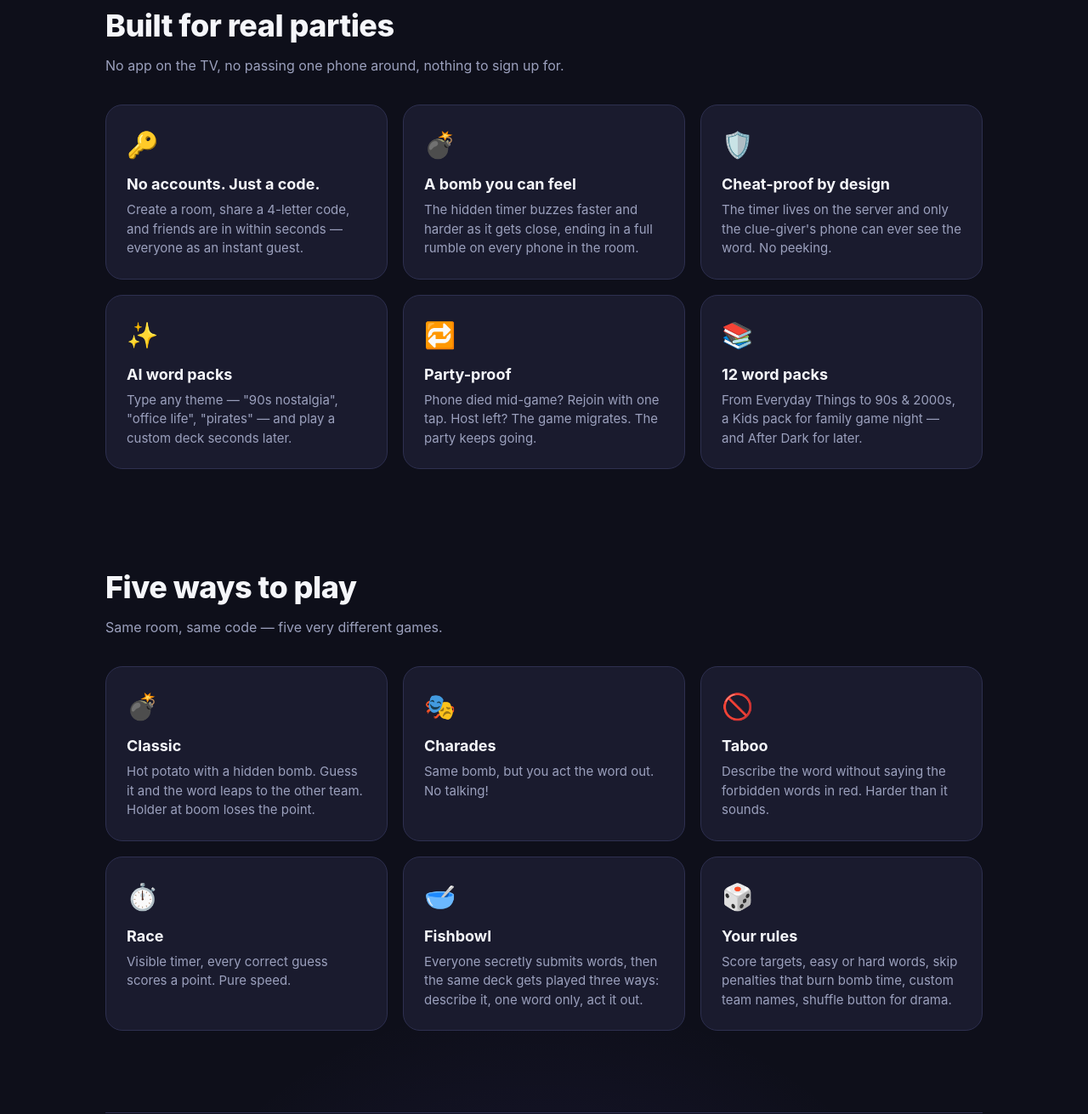
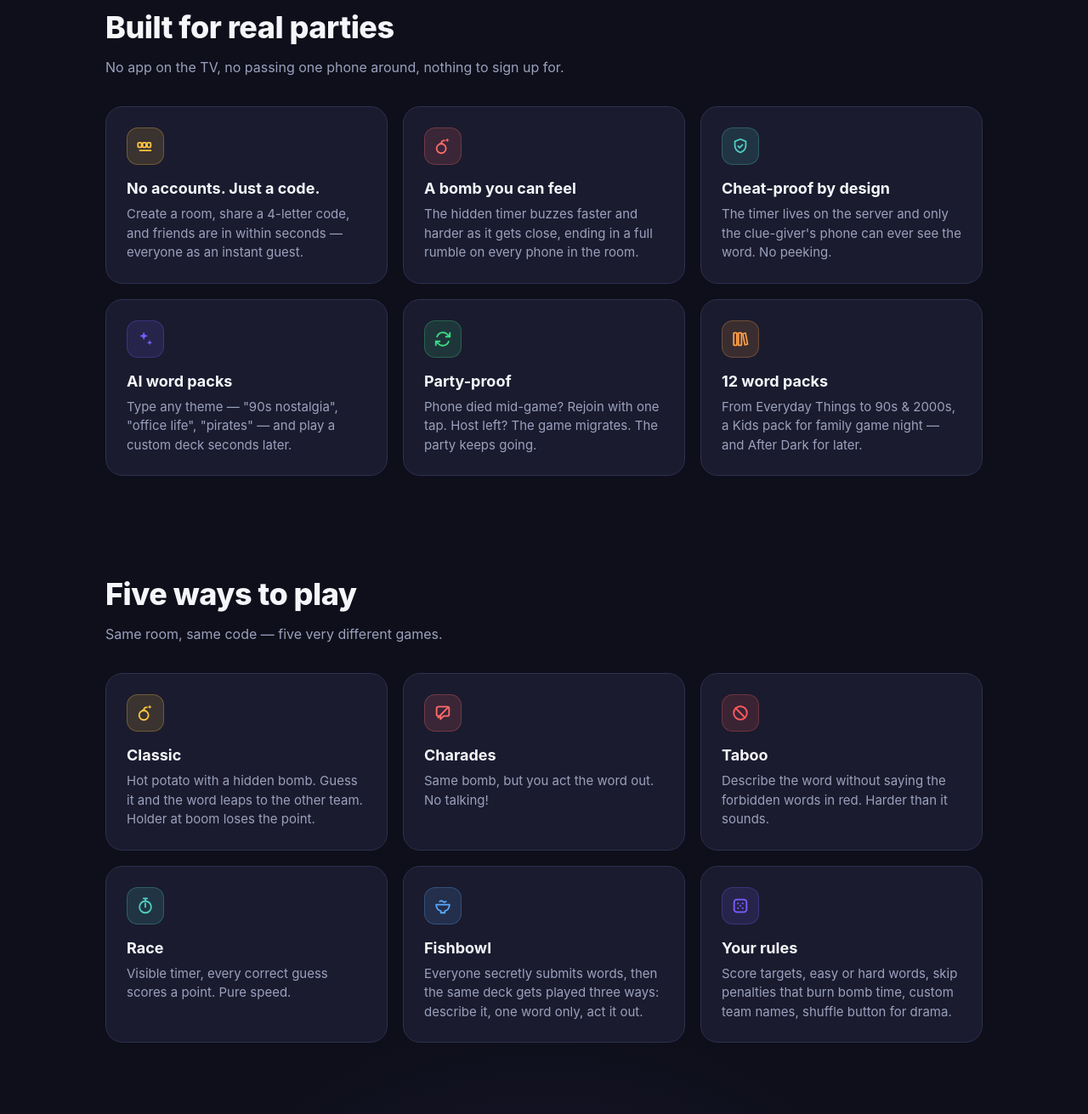
Before and after one commit to contherad/phonephrase-site, a plain HTML site: page index.html in a window 1280 px wide. Shown: the part 1349-2660 px from the top of the page at 85% size. Drawn offline with Linux system fonts and the light colour scheme.

Commit message:
Brand refresh: new icon, redesigned screenshots, glyph chips, Play badge
Sync the redesigned site from the app repo: vector-bomb app icon,
regenerated App Store screenshots, tinted SVG glyph chips instead of
emoji card icons, and a Google Play badge beside the live App Store
button. Privacy policy merges the July 11 strengthening with the
Purchases section, now covering both stores.

Co-Authored-By: Claude Fable 5 <noreply@anthropic.com>
Claude-Session: https://claude.ai/code/session_013PYcqpkBHy2rkyXFn1qmcy

```diff
--- a/index.html
+++ b/index.html
@@ -4,7 +4,7 @@
   <meta charset="utf-8">
   <meta name="viewport" content="width=device-width, initial-scale=1">
   <title>PhonePhrase — the party word game where the word jumps to your phone</title>
-  <meta name="description" content="A Catchphrase-style party game for iOS. Everyone plays on their own phone: give clues, pass the word, and don't get caught holding it when the hidden bomb blows. Five modes, AI word packs, no accounts.">
+  <meta name="description" content="A Catchphrase-style party game for iPhone and Android. Everyone plays on their own phone: give clues, pass the word, and don't get caught holding it when the hidden bomb blows. Five modes, AI word packs, no accounts.">
   <meta property="og:title" content="PhonePhrase — Party Word Game">
   <meta property="og:description" content="The word jumps to your phone. Guess it before the bomb blows. Five modes, AI word packs, no accounts — just a 4-letter code.">
   <meta property="og:image" content="https://phonephrase.soudub.com/assets/01-hero.png">
@@ -39,10 +39,17 @@
     h1 { font-size: clamp(38px, 6vw, 62px); font-weight: 800; letter-spacing: -1px; line-height: 1.08; margin: 26px 0 14px; }
     h1 .coral { color: var(--coral); } h1 .teal { color: var(--teal); }
     .tagline { font-size: clamp(17px, 2.2vw, 21px); color: var(--muted); max-width: 640px; margin: 0 auto 30px; font-weight: 500; }
+    .ctas { display: flex; gap: 12px; justify-content: center; flex-wrap: wrap; }
     .cta { display: inline-flex; align-items: center; gap: 10px; background: var(--primary); color: var(--primaryText);
-      font-weight: 800; font-size: 17px; padding: 15px 30px; border-radius: 14px; text-decoration: none; }
+      font-weight: 800; font-size: 17px; padding: 15px 28px; border-radius: 14px; text-decoration: none; }
     .cta:hover { filter: brightness(1.06); }
+    .cta.secondary { background: var(--surfaceAlt); color: var(--text); border: 1px solid var(--border); }
     .cta-note { display: block; margin-top: 12px; color: var(--muted); font-size: 14px; }
+    .glyph { width: 44px; height: 44px; border-radius: 13px; display: flex; align-items: center; justify-content: center;
+      color: var(--g, var(--primary));
+      background: color-mix(in srgb, var(--g, var(--primary)) 14%, transparent);
+      border: 1px solid color-mix(in srgb, var(--g, var(--primary)) 28%, transparent); }
+    .glyph svg { width: 22px; height: 22px; }
     .shots { display: flex; gap: 22px; overflow-x: auto; padding: 46px 6px 26px; scroll-snap-type: x mandatory; }
     .shots img { width: 252px; border-radius: 22px; scroll-snap-align: center; flex-shrink: 0;
       box-shadow: 0 20px 50px rgba(0,0,0,.45); border: 1px solid var(--border); }
@@ -51,8 +58,7 @@
     .sub { color: var(--muted); margin-bottom: 34px; max-width: 620px; }
     .grid { display: grid; grid-template-columns: repeat(auto-fit, minmax(250px, 1fr)); gap: 18px; }
     .card { background: var(--surface); border: 1px solid var(--border); border-radius: 20px; padding: 24px; }
-    .card .emoji { font-size: 30px; }
-    .card h3 { font-size: 18px; margin: 10px 0 6px; }
+    .card h3 { font-size: 18px; margin: 14px 0 6px; }
     .card p { color: var(--muted); font-size: 15px; }
     .modes .card h3 span { font-size: 13px; font-weight: 700; padding: 3px 9px; border-radius: 99px; margin-left: 8px; vertical-align: 2px; }
     footer { border-top: 1px solid var(--border); padding: 34px 0 50px; margin-top: 40px;
@@ -80,7 +86,12 @@
       <h1>The word jumps<br>to <span class="coral">your</span> phone</h1>
       <p class="tagline">A Catchphrase-style party game where everyone plays on their own phone.
         Give clues, pass the word, and don't get caught holding it when the hidden bomb blows.</p>
-      <a class="cta" href="https://apps.apple.com/us/app/phonephrase-party-word-game/id6785154777">&#63743; Download on the App&nbsp;Store</a>
+      <div class="ctas">
+        <a class="cta" href="https://apps.apple.com/us/app/phonephrase-party-word-game/id6785154777">&#63743; Download on the App&nbsp;Store</a>
+        <a class="cta secondary" href="#" aria-disabled="true">
+          <svg viewBox="0 0 24 24" width="18" height="18" fill="currentColor" aria-hidden="true"><path d="M4 3.5v17c0 .4.4.7.8.5l1.6-.9L13 12 6.4 3.9l-1.6-.9c-.4-.2-.8.1-.8.5zm10.6 6.2L8.2 4.2l8.3 4.7-1.9.8zm0 4.6 1.9.8-8.3 4.7 6.4-5.5zm1.6-3.5 2.9 1.7c.5.3.5 1 0 1.3l-2.9 1.7-2.3-2.3 2.3-2.4z"/></svg>
+          Get it on Google&nbsp;Play</a>
+      </div>
       <span class="cta-note">Available now on iPhone. Coming soon to Google Play.</span>
     </div>
 
@@ -97,17 +108,17 @@
       <h2>Built for real parties</h2>
       <p class="sub">No app on the TV, no passing one phone around, nothing to sign up for.</p>
       <div class="grid">
-        <div class="card"><div class="emoji">🔑</div><h3>No accounts. Just a code.</h3>
+        <div class="card"><div class="glyph" style="--g:var(--primary)"><svg viewBox="0 0 24 24" fill="none" stroke="currentColor" stroke-width="2" stroke-linecap="round" stroke-linejoin="round" aria-hidden="true"><rect x="2.5" y="7.5" width="4.6" height="6" rx="1.4"/><rect x="8.4" y="7.5" width="4.6" height="6" rx="1.4"/><rect x="14.3" y="7.5" width="4.6" height="6" rx="1.4"/><path d="M5 17.5h14"/></svg></div><h3>No accounts. Just a code.</h3>
           <p>Create a room, share a 4-letter code, and friends are in within seconds — everyone as an instant guest.</p></div>
-        <div class="card"><div class="emoji">💣</div><h3>A bomb you can feel</h3>
+        <div class="card"><div class="glyph" style="--g:var(--coral)"><svg viewBox="0 0 24 24" fill="none" stroke="currentColor" stroke-width="2" stroke-linecap="round" stroke-linejoin="round" aria-hidden="true"><circle cx="10" cy="15" r="6"/><path d="M8.5 8.6h3"/><path d="M10 8.6C10 6 11.5 4.6 14 4.8"/><path fill="currentColor" stroke="none" d="M17.6 1.6l.8 2 2 .8-2 .8-.8 2-.8-2-2-.8 2-.8z"/></svg></div><h3>A bomb you can feel</h3>
           <p>The hidden timer buzzes faster and harder as it gets close, ending in a full rumble on every phone in the room.</p></div>
-        <div class="card"><div class="emoji">🛡️</div><h3>Cheat-proof by design</h3>
+        <div class="card"><div class="glyph" style="--g:var(--teal)"><svg viewBox="0 0 24 24" fill="none" stroke="currentColor" stroke-width="2" stroke-linecap="round" stroke-linejoin="round" aria-hidden="true"><path d="M12 3l7 2.8v5.4c0 4.4-2.9 7.3-7 9-4.1-1.7-7-4.6-7-9V5.8z"/><path d="M9.2 12l2 2 3.6-3.8"/></svg></div><h3>Cheat-proof by design</h3>
           <p>The timer lives on the server and only the clue-giver's phone can ever see the word. No peeking.</p></div>
-        <div class="card"><div class="emoji">✨</div><h3>AI word packs</h3>
+        <div class="card"><div class="glyph" style="--g:var(--accent)"><svg viewBox="0 0 24 24" fill="none" stroke="currentColor" stroke-width="2" stroke-linecap="round" stroke-linejoin="round" aria-hidden="true"><path fill="currentColor" stroke="none" d="M10 2.6l1.5 3.9 3.9 1.5-3.9 1.5L10 13.4 8.5 9.5 4.6 8l3.9-1.5z"/><path fill="currentColor" stroke="none" d="M17.5 13l1 2.5 2.5 1-2.5 1-1 2.5-1-2.5-2.5-1 2.5-1z"/></svg></div><h3>AI word packs</h3>
           <p>Type any theme — "90s nostalgia", "office life", "pirates" — and play a custom deck seconds later.</p></div>
-        <div class="card"><div class="emoji">🔁</div><h3>Party-proof</h3>
+        <div class="card"><div class="glyph" style="--g:#3DDC84"><svg viewBox="0 0 24 24" fill="none" stroke="currentColor" stroke-width="2" stroke-linecap="round" stroke-linejoin="round" aria-hidden="true"><path d="M4.5 9a8 8 0 0 1 13.8-2.5L21 9"/><path d="M21 4v5h-5"/><path d="M19.5 15a8 8 0 0 1-13.8 2.5L3 15"/><path d="M3 20v-5h5"/></svg></div><h3>Party-proof</h3>
           <p>Phone died mid-game? Rejoin with one tap. Host left? The game migrates. The party keeps going.</p></div>
-        <div class="card"><div class="emoji">📚</div><h3>12 word packs</h3>
+        <div class="card"><div class="glyph" style="--g:#FF9F45"><svg viewBox="0 0 24 24" fill="none" stroke="currentColor" stroke-width="2" stroke-linecap="round" stroke-linejoin="round" aria-hidden="true"><rect x="3.5" y="4" width="4" height="16" rx="1"/><rect x="9.5" y="4" width="4" height="16" rx="1"/><path d="M15.6 5.2l3.8-1 3 15.5-3.8 1z" transform="scale(0.92) translate(0.8,0.5)"/></svg></div><h3>12 word packs</h3>
           <p>From Everyday Things to 90s &amp; 2000s, a Kids pack for family game night — and After Dark for later.</p></div>
       </div>
     </section>
@@ -116,17 +127,17 @@
       <h2>Five ways to play</h2>
       <p class="sub">Same room, same code — five very different games.</p>
       <div class="grid">
-        <div class="card"><div class="emoji">💣</div><h3>Classic</h3>
+        <div class="card"><div class="glyph" style="--g:var(--primary)"><svg viewBox="0 0 24 24" fill="none" stroke="currentColor" stroke-width="2" stroke-linecap="round" stroke-linejoin="round" aria-hidden="true"><circle cx="10" cy="15" r="6"/><path d="M8.5 8.6h3"/><path d="M10 8.6C10 6 11.5 4.6 14 4.8"/><path fill="currentColor" stroke="none" d="M17.6 1.6l.8 2 2 .8-2 .8-.8 2-.8-2-2-.8 2-.8z"/></svg></div><h3>Classic</h3>
           <p>Hot potato with a hidden bomb. Guess it and the word leaps to the other team. Holder at boom loses the point.</p></div>
-        <div class="card"><div class="emoji">🎭</div><h3>Charades</h3>
+        <div class="card"><div class="glyph" style="--g:var(--coral)"><svg viewBox="0 0 24 24" fill="none" stroke="currentColor" stroke-width="2" stroke-linecap="round" stroke-linejoin="round" aria-hidden="true"><path d="M4 6.5A2.5 2.5 0 0 1 6.5 4h11A2.5 2.5 0 0 1 20 6.5v7a2.5 2.5 0 0 1-2.5 2.5H13l-4 4v-4H6.5A2.5 2.5 0 0 1 4 13.5z"/><path d="M6 18L19 4.5"/></svg></div><h3>Charades</h3>
           <p>Same bomb, but you act the word out. No talking!</p></div>
-        <div class="card"><div class="emoji">🚫</div><h3>Taboo</h3>
+        <div class="card"><div class="glyph" style="--g:var(--danger)"><svg viewBox="0 0 24 24" fill="none" stroke="currentColor" stroke-width="2" stroke-linecap="round" stroke-linejoin="round" aria-hidden="true"><circle cx="12" cy="12" r="8.5"/><path d="M6 6l12 12"/></svg></div><h3>Taboo</h3>
           <p>Describe the word without saying the forbidden words in red. Harder than it sounds.</p></div>
-        <div class="card"><div class="emoji">⏱️</div><h3>Race</h3>
+        <div class="card"><div class="glyph" style="--g:var(--teal)"><svg viewBox="0 0 24 24" fill="none" stroke="currentColor" stroke-width="2" stroke-linecap="round" stroke-linejoin="round" aria-hidden="true"><circle cx="12" cy="13.5" r="7.5"/><path d="M12 13.5V9"/><path d="M9.5 2.5h5"/><path d="M12 2.5V6"/></svg></div><h3>Race</h3>
           <p>Visible timer, every correct guess scores a point. Pure speed.</p></div>
-        <div class="card"><div class="emoji">🥣</div><h3>Fishbowl</h3>
+        <div class="card"><div class="glyph" style="--g:#5AA9FF"><svg viewBox="0 0 24 24" fill="none" stroke="currentColor" stroke-width="2" stroke-linecap="round" stroke-linejoin="round" aria-hidden="true"><path d="M3.5 10.5h17a8.5 8.5 0 0 1-6 8.2V21h-5v-2.3a8.5 8.5 0 0 1-6-8.2z"/><path d="M8 6.5c1.2-1.2 3-1.2 4 0s2.8 1.2 4 0"/></svg></div><h3>Fishbowl</h3>
           <p>Everyone secretly submits words, then the same deck gets played three ways: describe it, one word only, act it out.</p></div>
-        <div class="card"><div class="emoji">🎲</div><h3>Your rules</h3>
+        <div class="card"><div class="glyph" style="--g:var(--accent)"><svg viewBox="0 0 24 24" fill="none" stroke="currentColor" stroke-width="2" stroke-linecap="round" stroke-linejoin="round" aria-hidden="true"><rect x="4" y="4" width="16" height="16" rx="3.5"/><circle cx="9" cy="9" r="1.2" fill="currentColor" stroke="none"/><circle cx="15" cy="9" r="1.2" fill="currentColor" stroke="none"/><circle cx="12" cy="12" r="1.2" fill="currentColor" stroke="none"/><circle cx="9" cy="15" r="1.2" fill="currentColor" stroke="none"/><circle cx="15" cy="15" r="1.2" fill="currentColor" stroke="none"/></svg></div><h3>Your rules</h3>
           <p>Score targets, easy or hard words, skip penalties that burn bomb time, custom team names, shuffle button for drama.</p></div>
       </div>
     </section>
```
Also changed, not shown: privacy.html (+9 -1 lines), assets/01-hero.png, assets/02-boom.png, assets/03-modes.png, assets/04-taboo.png, assets/05-ai-pack.png, assets/06-lobby.png, 1 other file.
